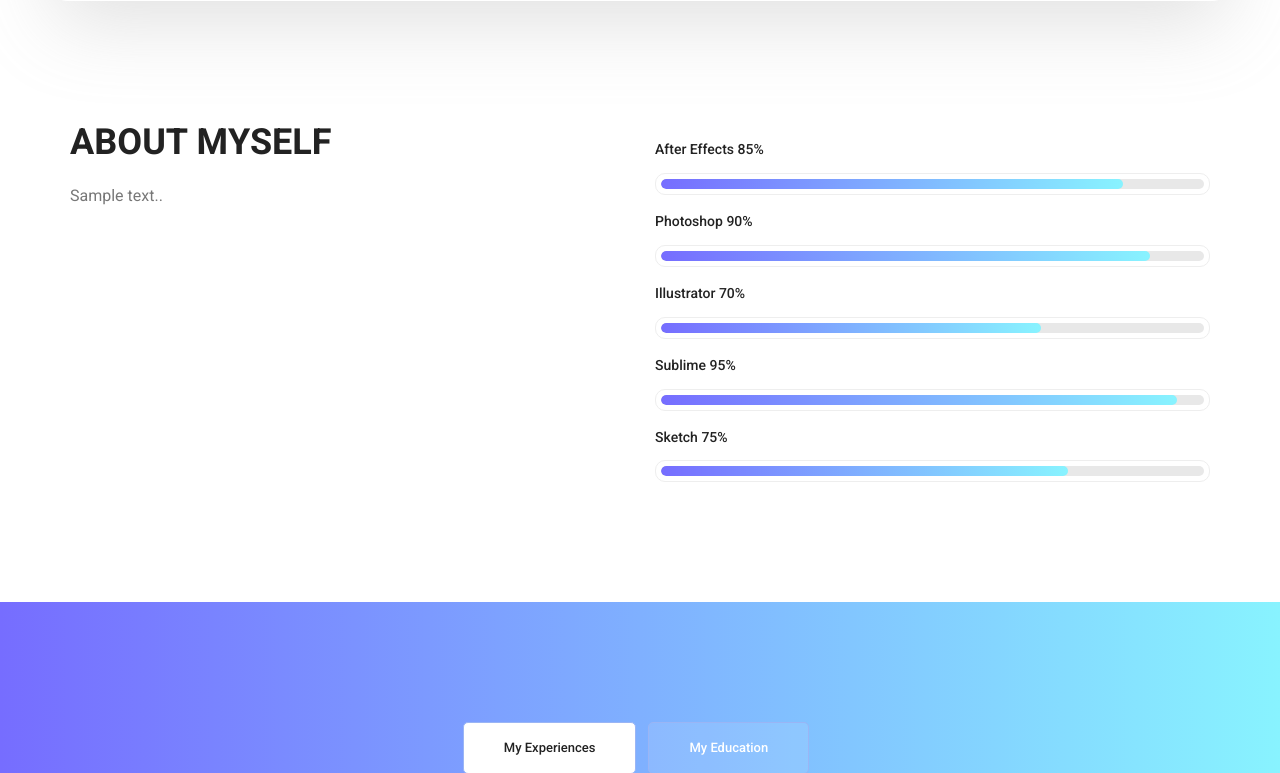
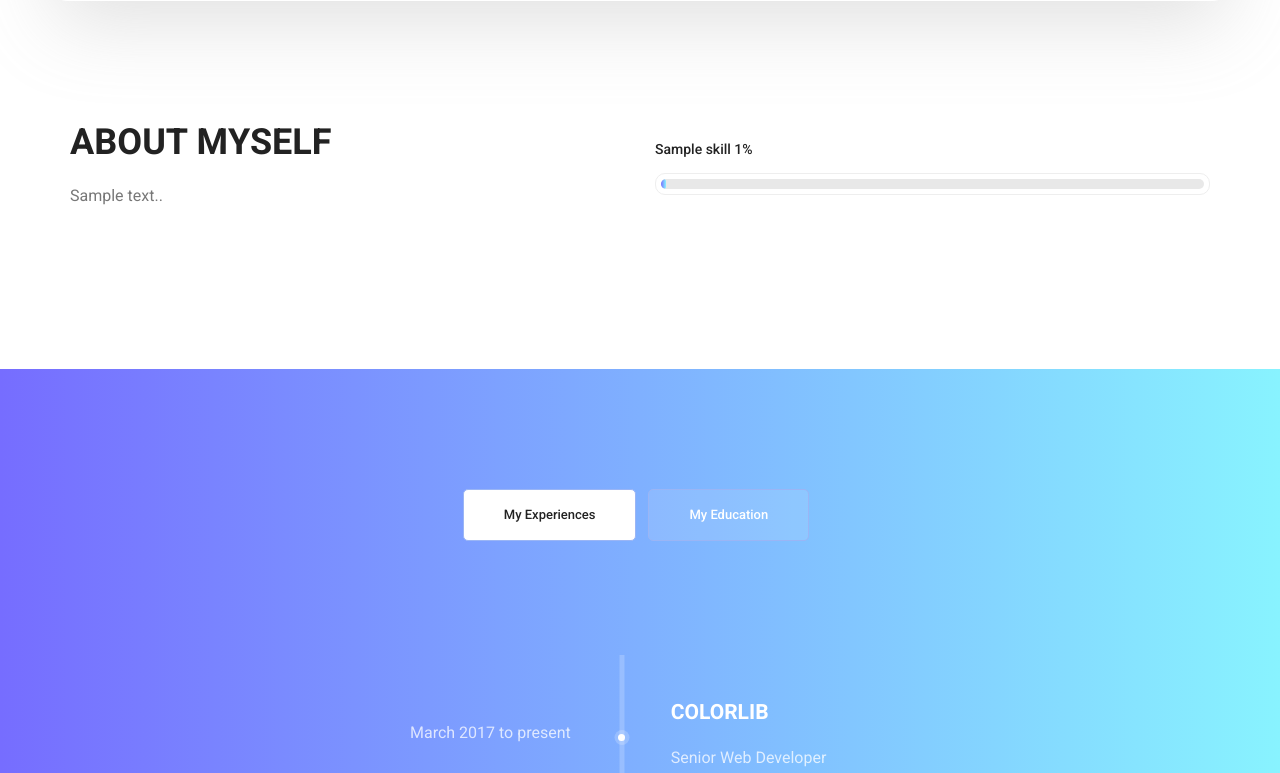
Before and after one commit to T-5150/CV1, a Django app: template templates/index.html in a window 1280 px wide. Shown: the part 960-1733 px from the top of the page. Run offline with Django 5.2, Linux system fonts and the light colour scheme; the template is opened without the code that fills it: most values are stand-ins (such as "Sample title", 1, 10 or a date in 2020); grey boxes marked "Sample" are stand-in pictures; some libraries are stand-ins or nearby versions.

Commit message:
refactor: add skill model to frontend

```diff
--- a/core/views.py
+++ b/core/views.py
@@ -1,5 +1,5 @@
 from django.shortcuts import render
-from core.models import GeneralSetting, ImageSetting
+from core.models import GeneralSetting, ImageSetting, Skill
 
 
 # Create your views here.
@@ -18,6 +18,9 @@ def index(request):
     home_banner_image = ImageSetting.objects.get(name='home_banner_image').file
     site_favicon = ImageSetting.objects.get(name='site_favicon').file
 
+    #Skills
+    skills = Skill.objects.all()
+
     context = {
         'site_title': site_title,
         'site_keywords': site_keywords,
@@ -30,6 +33,7 @@ def index(request):
         'header_logo': header_logo,
         'home_banner_image': home_banner_image,
         'site_favicon': site_favicon,
+        'skills': skills,
 
 
 
--- a/templates/index.html
+++ b/templates/index.html
@@ -60,56 +60,24 @@
                 <div class="col-lg-6">
                     <div class="tools_expert">
                         <div class="skill_main">
+
+
+
+                            {% for skill in skills %}
                                 <div class="skill_item">
-                                <h4>After Effects <span class="counter">85</span>%</h4>
+                                    <h4>{{ skill.name }} <span class="counter">{{ skill.percentage }}</span>%</h4>
                                     <div class="progress_br">
                                         <div class="progress">
-                                        <div class="progress-bar" role="progressbar" aria-valuenow="85"
+                                            <div class="progress-bar" role="progressbar" aria-valuenow="{{ skill.percentage }}"
                                                  aria-valuemin="0"
                                                  aria-valuemax="100"></div>
                                         </div>
                                     </div>
                                 </div>
-                            <div class="skill_item">
-                                <h4>Photoshop <span class="counter">90</span>%</h4>
-                                <div class="progress_br">
-                                    <div class="progress">
-                                        <div class="progress-bar" role="progressbar" aria-valuenow="90"
-                                             aria-valuemin="0"
-                                             aria-valuemax="100"></div>
-                                    </div>
-                                </div>
-                            </div>
-                            <div class="skill_item">
-                                <h4>Illustrator <span class="counter">70</span>%</h4>
-                                <div class="progress_br">
-                                    <div class="progress">
-                                        <div class="progress-bar" role="progressbar" aria-valuenow="70"
-                                             aria-valuemin="0"
-                                             aria-valuemax="100"></div>
-                                    </div>
-                                </div>
-                            </div>
-                            <div class="skill_item">
-                                <h4>Sublime <span class="counter">95</span>%</h4>
-                                <div class="progress_br">
-                                    <div class="progress">
-                                        <div class="progress-bar" role="progressbar" aria-valuenow="95"
-                                             aria-valuemin="0"
-                                             aria-valuemax="100"></div>
-                                    </div>
-                                </div>
-                            </div>
-                            <div class="skill_item">
-                                <h4>Sketch <span class="counter">75</span>%</h4>
-                                <div class="progress_br">
-                                    <div class="progress">
-                                        <div class="progress-bar" role="progressbar" aria-valuenow="75"
-                                             aria-valuemin="0"
-                                             aria-valuemax="100"></div>
-                                    </div>
-                                </div>
-                            </div>
+                            {% endfor %}
+
+
+
                         </div>
                     </div>
                 </div>
```
Also changed, not shown: core/models.py (+7 -0 lines), core/migrations/0006_alter_skill_options.py (added). Lines whose indentation alone changed are shown as unchanged.
